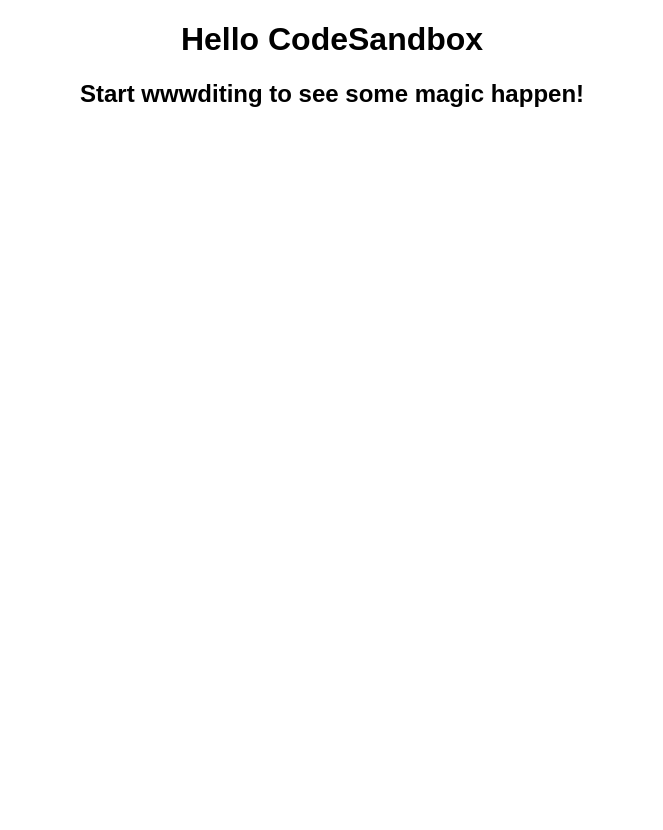
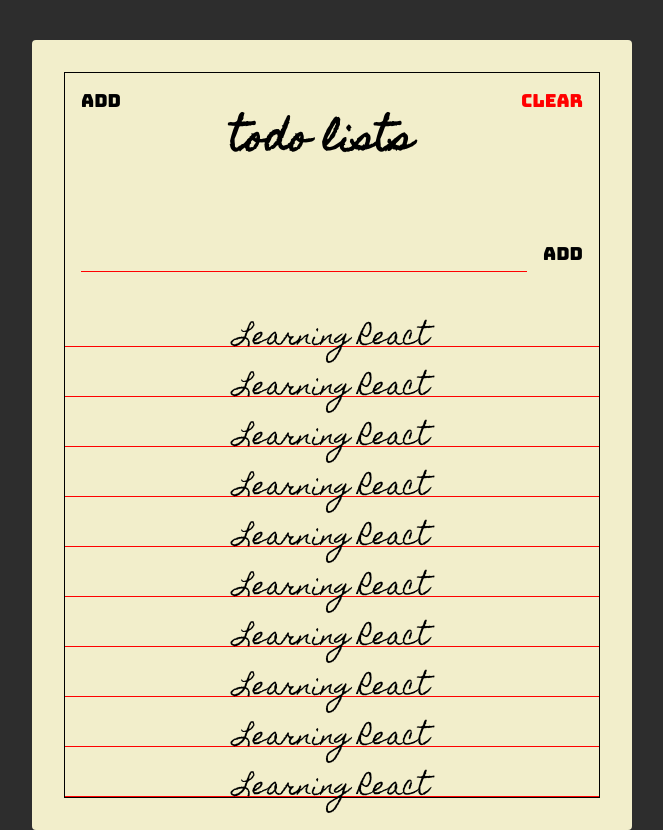
Before and after one commit to T-skyCode/react-todolist, a React (Create React App) app: page / in a window 1280 px wide. Shown: the whole page, without its empty margins (308-971 px from the left). Before the commit the page ends 800 px from the top, so only its background shows below. Built offline with nearby package versions, Linux system fonts and the light colour scheme.

Commit message:
Membuat File untuk Komponen

```diff
--- a/public/index.html
+++ b/public/index.html
@@ -1,16 +1,22 @@
 <!DOCTYPE html>
 <html lang="en">
-
   <head>
-	<meta charset="utf-8">
-	<meta name="viewport" content="width=device-width, initial-scale=1, shrink-to-fit=no">
-	<meta name="theme-color" content="#000000">
+    <meta charset="utf-8" />
+    <meta
+      name="viewport"
+      content="width=device-width, initial-scale=1, shrink-to-fit=no"
+    />
+    <meta name="theme-color" content="#000000" />
     <!--
       manifest.json provides metadata used when your web app is added to the
       homescreen on Android. See https://developers.google.com/web/fundamentals/engage-and-retain/web-app-manifest/
     -->
-	<link rel="manifest" href="%PUBLIC_URL%/manifest.json">
-	<link rel="shortcut icon" href="%PUBLIC_URL%/favicon.ico">
+    <link rel="manifest" href="%PUBLIC_URL%/manifest.json" />
+    <link rel="shortcut icon" href="%PUBLIC_URL%/favicon.ico" />
+    <link
+      href="https://fonts.googleapis.com/css2?family=Bungee&family=Homemade+Apple&display=swap"
+      rel="stylesheet"
+    />
     <!--
       Notice the use of %PUBLIC_URL% in the tags above.
       It will be replaced with the URL of the `public` folder during the build.
@@ -39,5 +45,4 @@
       To create a production bundle, use `npm run build` or `yarn build`.
     -->
   </body>
-
 </html>
--- a/src/App.js
+++ b/src/App.js
@@ -2,9 +2,61 @@ import "./styles.css";
 
 export default function App() {
   return (
-    <div className="App">
-      <h1>Hello CodeSandbox</h1>
-      <h2>Start wwwditing to see some magic happen!</h2>
+    <div className="container">
+      <div className="frame">
+        <section className="header">
+          <button className="header-btn naga">Add</button>
+          <h1 className="header-title">Todo Lists</h1>
+          <button className="header-btn color-red">Clear</button>
+        </section>
+
+        <section className="add">
+          <form className="add-form">
+            <input type="text" className="add-input" />
+            <button className="add-btn">Add</button>
+          </form>
+        </section>
+
+        <section className="todo">
+          <div className="tod">
+            <span className="tod-text">Learning React</span>
+          </div>
+
+          <div className="tod">
+            <span className="tod-text">Learning React</span>
+          </div>
+
+          <div className="tod">
+            <span className="tod-text">Learning React</span>
+          </div>
+
+          <div className="tod">
+            <span className="tod-text">Learning React</span>
+          </div>
+
+          <div className="tod">
+            <span className="tod-text">Learning React</span>
+          </div>
+          <div className="tod">
+            <span className="tod-text">Learning React</span>
+          </div>
+          <div className="tod">
+            <span className="tod-text">Learning React</span>
+          </div>
+
+          <div className="tod">
+            <span className="tod-text">Learning React</span>
+          </div>
+
+          <div className="tod">
+            <span className="tod-text">Learning React</span>
+          </div>
+
+          <div className="tod">
+            <span className="tod-text">Learning React</span>
+          </div>
+        </section>
+      </div>
     </div>
   );
 }
--- a/src/styles.css
+++ b/src/styles.css
@@ -1,4 +1,143 @@
-.App {
-  font-family: sans-serif;
+* {
+  box-sizing: border-box;
+}
+
+/* cara menambahkan warna merah ala wegodev */
+/* :root {
+  --main-red-color: #e06262;
+}
+
+.main-red-color {
+  color: var(--main-red-color);
+} */
+
+.color-red {
+  color: red;
+}
+
+html {
+  font-size: 10px;
+  font-family: "Homemade Apple", cursive;
+}
+
+body {
+  display: flex;
+  justify-content: center;
+  align-content: center;
+  align-items: center;
+
+  background-color: #2d2d2d;
+  height: 100vh;
+}
+
+body,
+html {
+  margin: 0;
+  padding: 0;
+  font-family: -apple-system, BlinkMacSystemFont, "Segoe UI", Roboto, Oxygen,
+    Ubuntu, Cantarell, "Open Sans", "Helvetica Neue", sans-serif;
+}
+
+.container {
+  width: 600px;
+  min-height: 600px;
+  background-color: #f2eecb;
+  border-radius: 4px;
+  margin-top: 70px;
+  padding: 32px;
+}
+
+.frame {
+  border: 1px solid black;
+  height: 100%;
+
+  display: flex;
+  flex-direction: column;
+}
+
+.header {
+  display: flex;
+  align-items: flex-start;
+}
+
+.header-title {
+  flex: 1;
+
   text-align: center;
+  font-size: 3.6rem;
+  font-family: "Homemade Apple", "sans-serif";
+  text-transform: lowercase;
 }
+
+.header-btn {
+  font-size: 1.8rem;
+  font-family: "Bungee", "sans-serif";
+  cursor: pointer;
+  padding: 16px;
+  background: unset;
+  border: unset;
+  outline: unset;
+}
+
+.header-btn:hover {
+  color: #4d2a24;
+}
+
+.add {
+  padding: 16px;
+}
+.add-form {
+  display: flex;
+  align-items: center;
+}
+
+.add-input {
+  background: unset;
+  border: unset;
+  padding: 0 64px;
+  flex: 1;
+
+  border-bottom: 1px solid red;
+  outline: unset;
+
+  font-family: "homemade apple", "sans-serif";
+  font-size: 16px;
+  text-transform: lowercase;
+}
+
+.add-btn {
+  font-size: 1.8rem;
+  font-family: "Bungee", "sans-serif";
+
+  padding: 16px;
+  padding-right: unset;
+  cursor: pointer;
+
+  background: unset;
+  border: none;
+  outline: none;
+}
+
+.todo {
+  display: flex;
+  flex-direction: column;
+}
+
+.tod {
+  position: relative;
+
+  flex: 1 0 auto;
+  text-align: center;
+
+  min-height: 34px;
+  margin: 16px 0 0;
+  font-family: "Homemade apple", "sans-serif";
+  font-size: 24px;
+  border-bottom: 1px solid red;
+}
+
+.tod-text {
+  position: absolute;
+  left: 50%;
+  transform: translate(-50%);
+}
```
Also changed, not shown: src/components/Header.jsx (added), src/components/Paper.jsx (added), src/components/Todos.jsx (added), src/components/TodosForm.jsx (added), src/layout/Container.jsx (added), src/layout/Item.jsx (added). Lines whose indentation alone changed are shown as unchanged.
